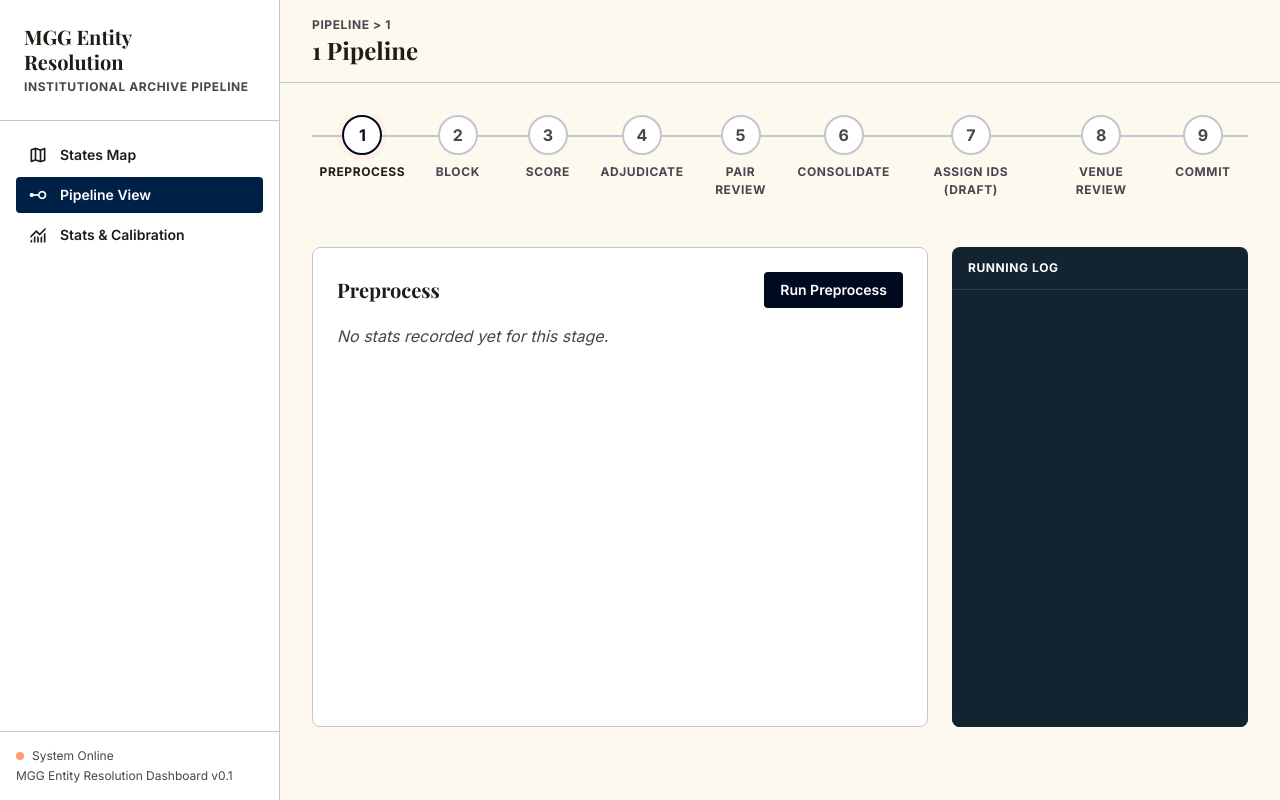
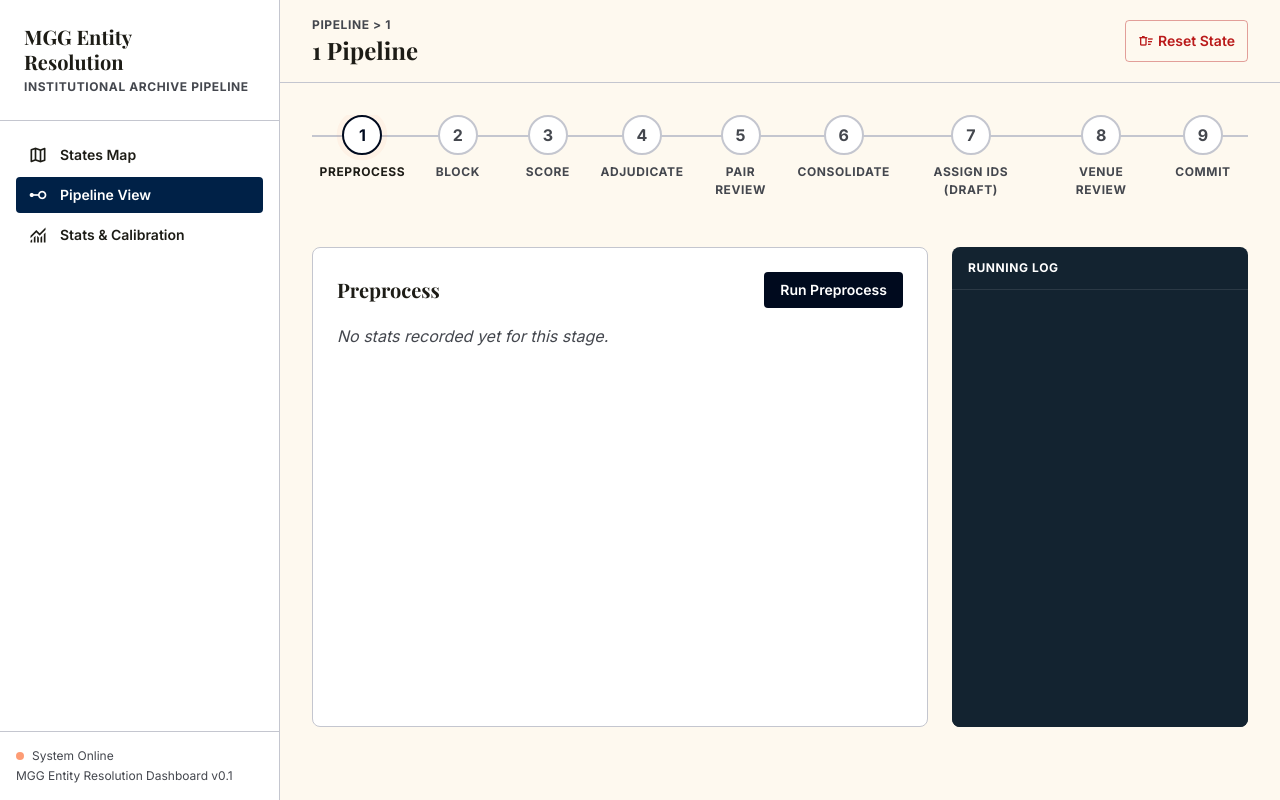
Before and after one commit to regan008/mgg-entity-resolution, a Flask app: page /state/1 in a window 1280 px wide. Run offline with Flask 2, Linux system fonts and the light colour scheme; some libraries are stand-ins or nearby versions.

Commit message:
Add Reset State button to wipe a state's pipeline data for re-running
Adds a destructive "Reset State" action to the pipeline view that deletes all
intermediate data for a state so it can be re-run from scratch:
- data.reset_state() removes every file in working/{state}/ (and the now-empty
  directory, so the state drops off the states map) and, by default, deletes
  the state's committed venue_assignments rows from mgg.db
- The cumulative cross-state logs (pipeline_stats.csv, api_calls.csv) are left
  untouched — they're append-only history that a fresh run supersedes
- New POST /api/state/<code>/reset route; refuses with 409 if a job is running
  for that state, and clears the venue review in-memory cache afterward
- Header button requires typing the state code to confirm before firing

Verified: reset deletes a throwaway state's files + dir while leaving real
states intact; the confirmation gate blocks both cancel and wrong-code input.

Co-Authored-By: Claude Opus 4.8 <noreply@anthropic.com>

```diff
--- a/dashboard/data.py
+++ b/dashboard/data.py
@@ -204,6 +204,57 @@ def global_summary() -> dict:
     }
 
 
+def reset_state(state: str, drop_committed: bool = True) -> dict:
+    """
+    Delete all intermediate pipeline data for a state so it can be re-run from
+    scratch: every file in working/{state}/ (and the directory itself, so the
+    state drops off the map) plus, optionally, its committed venue_assignments
+    rows in mgg.db.
+
+    The cumulative cross-state logs (pipeline_stats.csv, api_calls.csv) are left
+    untouched — they are append-only history and a fresh run simply supersedes
+    a state's old rows.
+    """
+    state = state.upper()
+    removed_files = []
+    sdir = state_dir(state)
+    if os.path.isdir(sdir):
+        for name in sorted(os.listdir(sdir)):
+            fp = os.path.join(sdir, name)
+            if os.path.isfile(fp):
+                os.remove(fp)
+                removed_files.append(name)
+        try:
+            os.rmdir(sdir)  # only succeeds if now empty
+        except OSError:
+            pass
+
+    db_rows_deleted = 0
+    if drop_committed:
+        db_rows_deleted = _delete_committed(state)
+
+    return {"removed_files": removed_files, "db_rows_deleted": db_rows_deleted}
+
+
+def _delete_committed(state: str) -> int:
+    """Remove this state's rows from mgg.db venue_assignments. Returns rows deleted."""
+    import sqlite3
+    if not os.path.exists(config.DB_PATH):
+        return 0
+    conn = sqlite3.connect(config.DB_PATH)
+    try:
+        cur = conn.execute(
+            "DELETE FROM venue_assignments WHERE venue_id LIKE ?", (f"{state}-%",)
+        )
+        conn.commit()
+        return cur.rowcount
+    except sqlite3.OperationalError:
+        # venue_assignments table doesn't exist yet
+        return 0
+    finally:
+        conn.close()
+
+
 def stage_detail(state: str, stage_key: str) -> dict:
     """Pull pipeline_stats.csv metrics for one stage of one state."""
     tracker = StatsTracker()
--- a/dashboard/routes/dashboard_routes.py
+++ b/dashboard/routes/dashboard_routes.py
@@ -139,6 +139,18 @@ def api_run_stage(code):
     return jsonify({"job_id": job_id, "status": "started"})
 
 
+@dashboard_bp.route("/api/state/<code>/reset", methods=["POST"])
+def api_reset_state(code):
+    """Delete all pipeline data for a state so it can be re-run from scratch."""
+    code = code.upper()
+    if jobs.get_job_for_state(code) is not None:
+        return jsonify({"error": "A job is running for this state. Wait for it to finish before resetting."}), 409
+    result = data.reset_state(code)
+    from routes.venue_routes import clear_cache
+    clear_cache(code)
+    return jsonify({"status": "reset", **result})
+
+
 @dashboard_bp.route("/api/jobs/<job_id>/log")
 def api_job_log(job_id):
     since = int(request.args.get("since", 0))
--- a/dashboard/templates/state_pipeline.html
+++ b/dashboard/templates/state_pipeline.html
@@ -3,9 +3,14 @@
 {% block extra_head %}<link rel="stylesheet" href="{{ url_for('static', filename='css/dashboard.css') }}">{% endblock %}
 
 {% block content %}
-<header class="sticky top-0 z-10 bg-surface/95 backdrop-blur border-b border-outline-variant px-8 py-4">
-    <div class="font-label-caps text-on-surface-variant">Pipeline &gt; {{ state }}</div>
-    <h1 class="font-display text-2xl font-bold">{{ state }} Pipeline</h1>
+<header class="sticky top-0 z-10 bg-surface/95 backdrop-blur border-b border-outline-variant px-8 py-4 flex items-center justify-between">
+    <div>
+        <div class="font-label-caps text-on-surface-variant">Pipeline &gt; {{ state }}</div>
+        <h1 class="font-display text-2xl font-bold">{{ state }} Pipeline</h1>
+    </div>
+    <button id="reset-btn" class="flex items-center gap-1 text-sm font-semibold text-error border border-error/40 hover:bg-error-container px-3 py-2 rounded">
+        <span class="material-symbols-outlined text-base">delete_sweep</span> Reset State
+    </button>
 </header>
 
 <div class="p-8 max-w-page mx-auto w-full">
@@ -167,6 +172,21 @@ document.querySelectorAll(".stage-node").forEach((btn) => {
     btn.addEventListener("click", () => loadDetail(btn.dataset.stage));
 });
 
+document.getElementById("reset-btn").addEventListener("click", () => {
+    const ok = prompt(`This deletes ALL pipeline data for ${STATE} — every working/${STATE}/ file and any committed venue IDs in the database — so you can re-run from scratch. This cannot be undone.\n\nType ${STATE} to confirm:`);
+    if (!ok || ok.trim().toUpperCase() !== STATE) { if (ok !== null) alert("Reset cancelled — confirmation did not match."); return; }
+    const btn = document.getElementById("reset-btn");
+    btn.disabled = true;
+    fetch(`/api/state/${STATE}/reset`, { method: "POST" })
+        .then((r) => r.json())
+        .then((res) => {
+            if (res.error) { alert(res.error); btn.disabled = false; return; }
+            alert(`${STATE} reset: ${res.removed_files.length} file(s) deleted, ${res.db_rows_deleted} database row(s) removed.`);
+            window.location.href = "/";
+        })
+        .catch(() => { alert("Reset failed."); btn.disabled = false; });
+});
+
 // Auto-load the next actionable stage on page load
 {% set next_idx = current_stage_num if current_stage_num < (stages|length) else (stages|length - 1) %}
 loadDetail("{{ stages[next_idx].key }}");
```
Also changed, not shown: dashboard/routes/venue_routes.py (+9 -0 lines).
